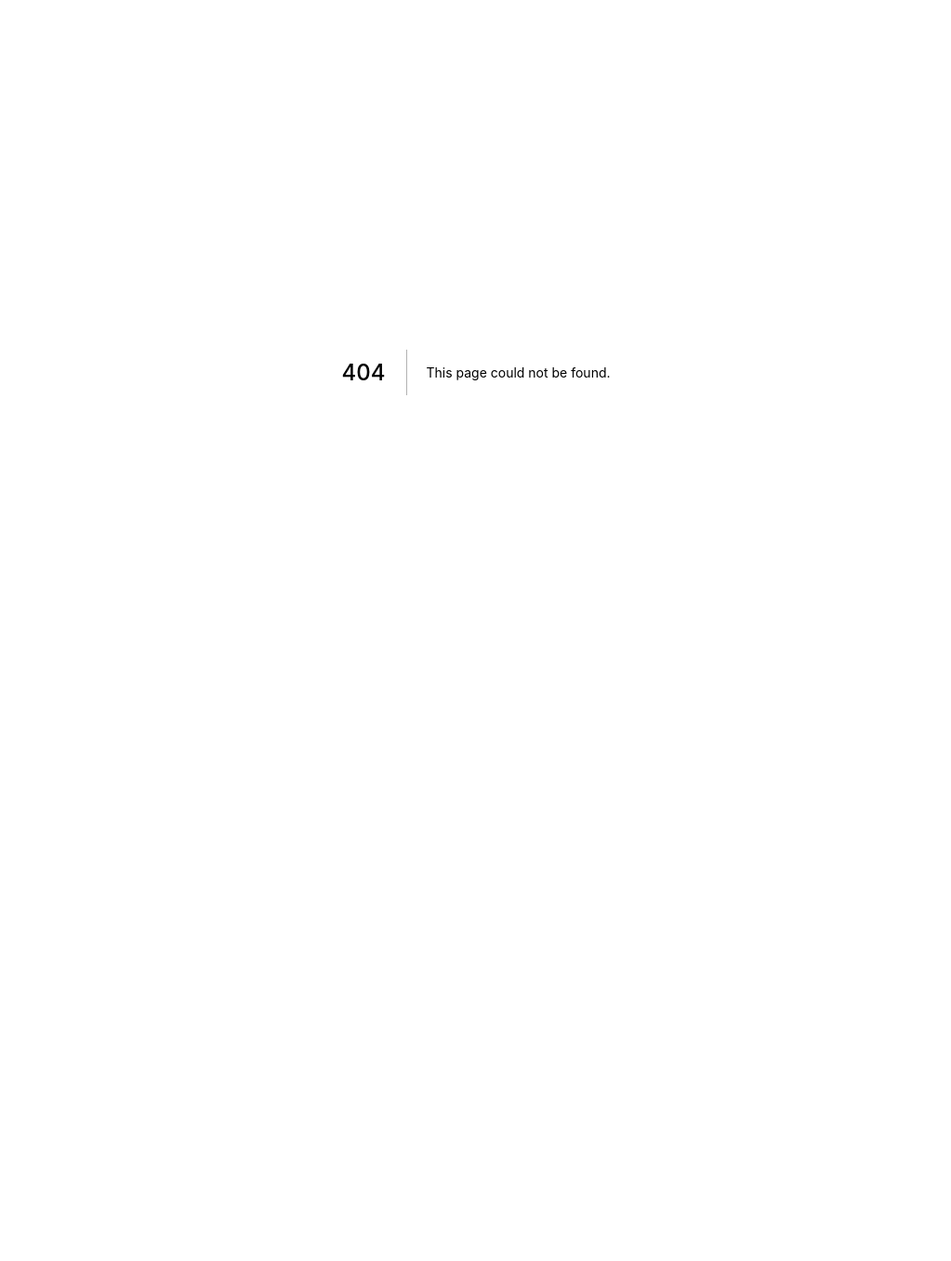
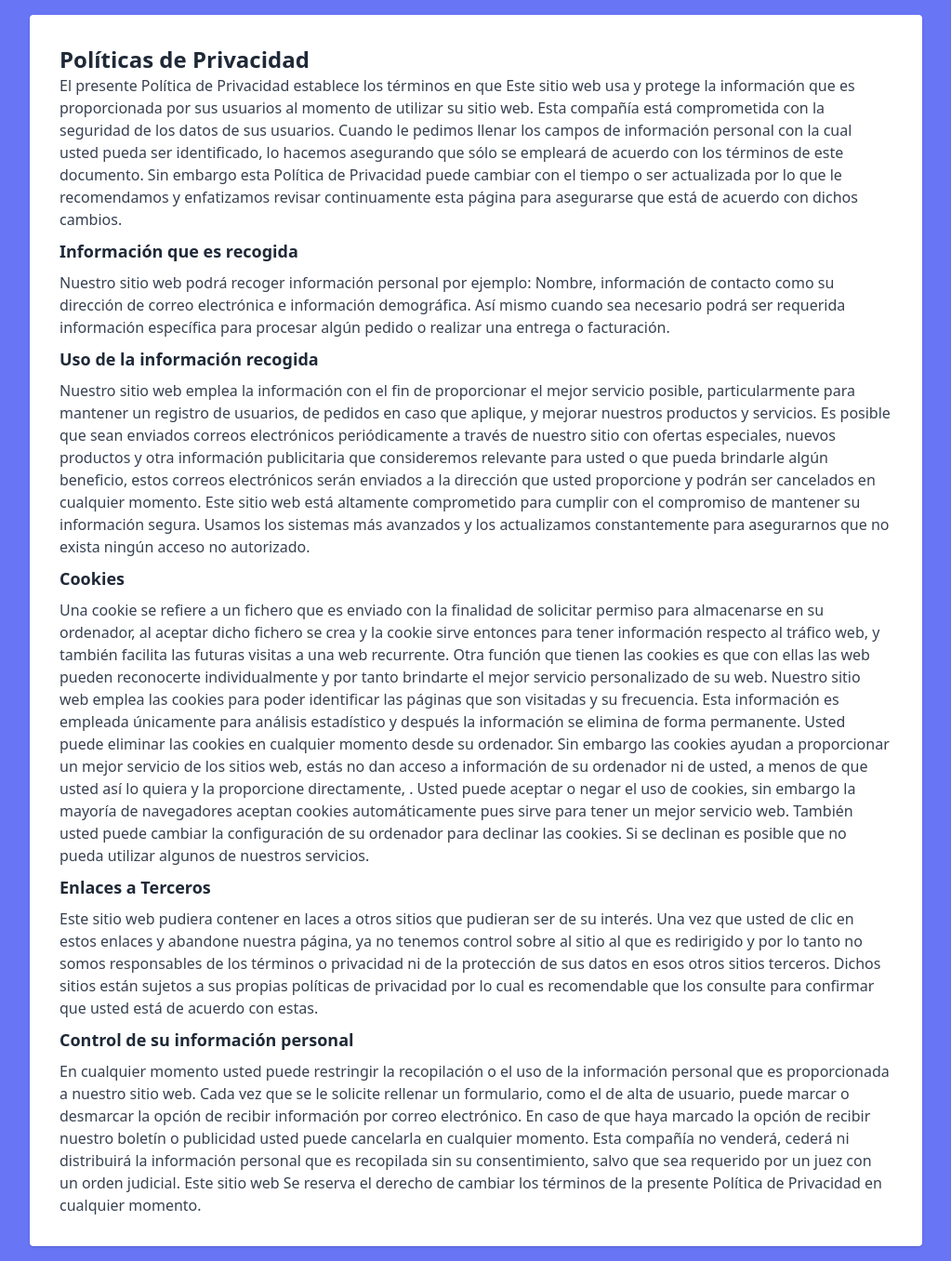
Before and after one commit to ftdgomez/mern-boilerplate, a Next.js app in the folder frontend/: page /politicas-de-privacidad in a window 1280 px wide. Before the commit this address had no page. Shown: the whole page at 93% size, without its empty margins (128-1151 px from the left). Before the commit the page ends 800 px from the top, so only its background shows below. Built offline with nearby package versions, Linux system fonts and the light colour scheme.

Commit message:
feat(pages): add politicas de privacidad page and some style components

```diff
--- /dev/null
+++ b/frontend/global.css
@@ -0,0 +1,33 @@
+/* ./styles/globals.css */
+@tailwind base;
+@tailwind components;
+@tailwind utilities;
+
+@layer base {
+	p {
+		@apply text-gray-700;
+	}
+	h1,
+	h2,
+	h3,
+	h4,
+	h5,
+	h6 {
+		@apply text-gray-800;
+	}
+}
+
+@layer components {
+	.container {
+		@apply max-w-5xl mx-auto py-4 px-8;
+	}
+	.container-xl {
+		@apply max-w-7xl mx-auto py-4 px-8;
+	}
+	.title {
+		@apply text-2xl font-bold;
+	}
+	.subtitle {
+		@apply text-lg font-bold my-2;
+	}
+}
--- a/frontend/pages/_app.js
+++ b/frontend/pages/_app.js
@@ -1,7 +1,7 @@
-import 'tailwindcss/tailwind.css'
 import { UserContext, UserProvider } from '../context/userContext'
 import { ToastContainer } from 'react-toastify'
 import 'react-toastify/dist/ReactToastify.css'
+import '../global.css'
 
 function MyApp({ Component, pageProps }) {
   return (
--- /dev/null
+++ b/frontend/pages/politicas-de-privacidad.jsx
@@ -0,0 +1,102 @@
+import React from 'react';
+
+const politicasdeprivacidad = () => {
+	const siteName = 'Este sitio web';
+	return (
+		<div className='bg-primary'>
+			<main className='container'>
+				<div className='bg-white p-8 rounded shadow'>
+					<h1 className='title'>Políticas de Privacidad</h1>
+					<p>
+						El presente Política de Privacidad establece los términos en que
+						Este sitio web usa y protege la información que es proporcionada por
+						sus usuarios al momento de utilizar su sitio web. Esta compañía está
+						comprometida con la seguridad de los datos de sus usuarios. Cuando
+						le pedimos llenar los campos de información personal con la cual
+						usted pueda ser identificado, lo hacemos asegurando que sólo se
+						empleará de acuerdo con los términos de este documento. Sin embargo
+						esta Política de Privacidad puede cambiar con el tiempo o ser
+						actualizada por lo que le recomendamos y enfatizamos revisar
+						continuamente esta página para asegurarse que está de acuerdo con
+						dichos cambios.
+					</p>
+					<h2 className='subtitle'>Información que es recogida</h2>
+					<p>
+						Nuestro sitio web podrá recoger información personal por ejemplo:
+						Nombre, información de contacto como su dirección de correo
+						electrónica e información demográfica. Así mismo cuando sea
+						necesario podrá ser requerida información específica para procesar
+						algún pedido o realizar una entrega o facturación.
+					</p>
+					<h2 className='subtitle'>Uso de la información recogida</h2>
+					<p>
+						Nuestro sitio web emplea la información con el fin de proporcionar
+						el mejor servicio posible, particularmente para mantener un registro
+						de usuarios, de pedidos en caso que aplique, y mejorar nuestros
+						productos y servicios. Es posible que sean enviados correos
+						electrónicos periódicamente a través de nuestro sitio con ofertas
+						especiales, nuevos productos y otra información publicitaria que
+						consideremos relevante para usted o que pueda brindarle algún
+						beneficio, estos correos electrónicos serán enviados a la dirección
+						que usted proporcione y podrán ser cancelados en cualquier momento.
+						Este sitio web está altamente comprometido para cumplir con el
+						compromiso de mantener su información segura. Usamos los sistemas
+						más avanzados y los actualizamos constantemente para asegurarnos que
+						no exista ningún acceso no autorizado.
+					</p>
+
+					<h2 className='subtitle'>Cookies</h2>
+					<p>
+						Una cookie se refiere a un fichero que es enviado con la finalidad
+						de solicitar permiso para almacenarse en su ordenador, al aceptar
+						dicho fichero se crea y la cookie sirve entonces para tener
+						información respecto al tráfico web, y también facilita las futuras
+						visitas a una web recurrente. Otra función que tienen las cookies es
+						que con ellas las web pueden reconocerte individualmente y por tanto
+						brindarte el mejor servicio personalizado de su web. Nuestro sitio
+						web emplea las cookies para poder identificar las páginas que son
+						visitadas y su frecuencia. Esta información es empleada únicamente
+						para análisis estadístico y después la información se elimina de
+						forma permanente. Usted puede eliminar las cookies en cualquier
+						momento desde su ordenador. Sin embargo las cookies ayudan a
+						proporcionar un mejor servicio de los sitios web, estás no dan
+						acceso a información de su ordenador ni de usted, a menos de que
+						usted así lo quiera y la proporcione directamente, . Usted puede
+						aceptar o negar el uso de cookies, sin embargo la mayoría de
+						navegadores aceptan cookies automáticamente pues sirve para tener un
+						mejor servicio web. También usted puede cambiar la configuración de
+						su ordenador para declinar las cookies. Si se declinan es posible
+						que no pueda utilizar algunos de nuestros servicios.
+					</p>
+					<h2 className='subtitle'>Enlaces a Terceros</h2>
+					<p>
+						Este sitio web pudiera contener en laces a otros sitios que pudieran
+						ser de su interés. Una vez que usted de clic en estos enlaces y
+						abandone nuestra página, ya no tenemos control sobre al sitio al que
+						es redirigido y por lo tanto no somos responsables de los términos o
+						privacidad ni de la protección de sus datos en esos otros sitios
+						terceros. Dichos sitios están sujetos a sus propias políticas de
+						privacidad por lo cual es recomendable que los consulte para
+						confirmar que usted está de acuerdo con estas.
+					</p>
+					<h2 className='subtitle'>Control de su información personal</h2>
+					<p>
+						En cualquier momento usted puede restringir la recopilación o el uso
+						de la información personal que es proporcionada a nuestro sitio web.
+						Cada vez que se le solicite rellenar un formulario, como el de alta
+						de usuario, puede marcar o desmarcar la opción de recibir
+						información por correo electrónico. En caso de que haya marcado la
+						opción de recibir nuestro boletín o publicidad usted puede
+						cancelarla en cualquier momento. Esta compañía no venderá, cederá ni
+						distribuirá la información personal que es recopilada sin su
+						consentimiento, salvo que sea requerido por un juez con un orden
+						judicial. Este sitio web Se reserva el derecho de cambiar los
+						términos de la presente Política de Privacidad en cualquier momento.
+					</p>
+				</div>
+			</main>
+		</div>
+	);
+};
+
+export default politicasdeprivacidad;
```
